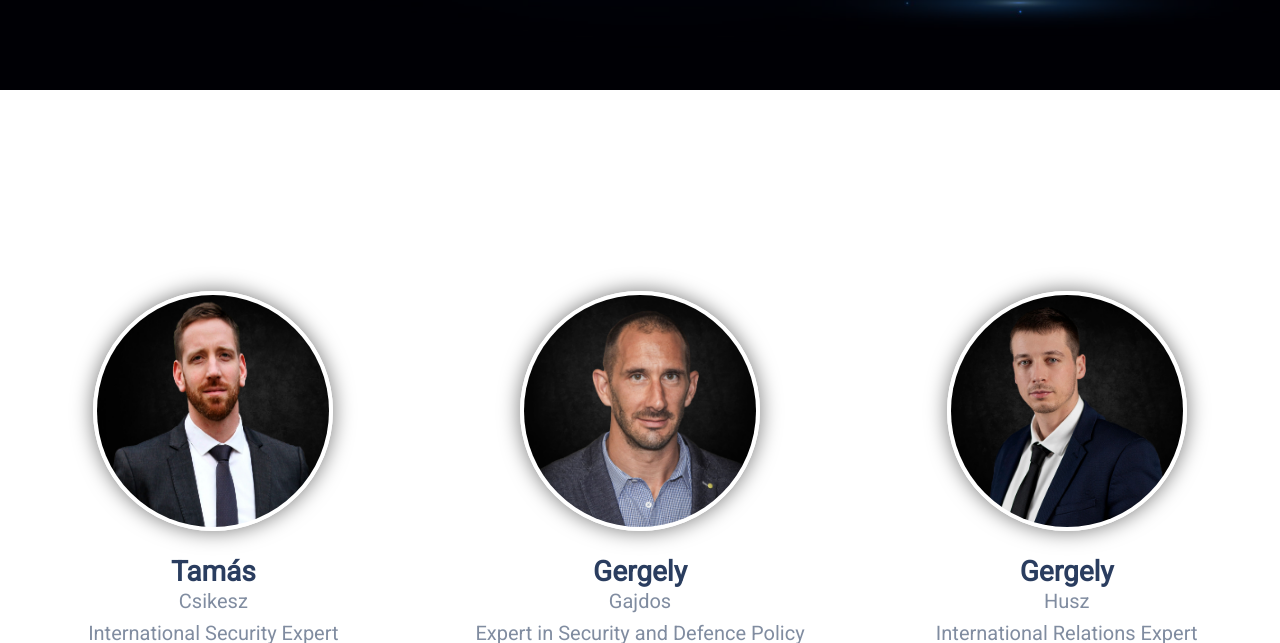
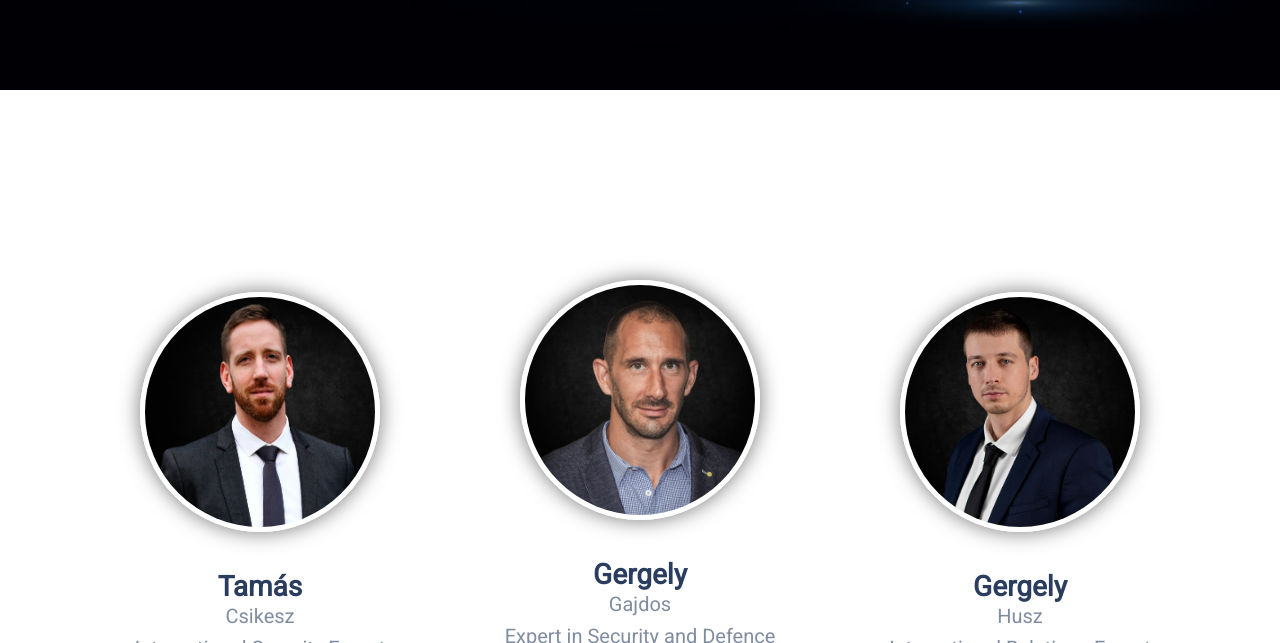
Before and after one commit to SandorNagy/straspect, a plain HTML site: page index.html in a window 1280 px wide. Shown: the part 710-1353 px from the top of the page. Drawn offline with nearby package versions, Linux system fonts and the light colour scheme.

Commit message:
who we are

```diff
--- a/index.html
+++ b/index.html
@@ -88,38 +88,40 @@
 
     <!-- ############### WHOWEARE ############### WHOWEARE ############### WHOWEARE ############### -->
     <section id="whoweare">
-        <!-- Team cards -->
-        <div class="card-group">
-            <!-- Member 1 -->
-            <div class="card firstCard" data-aos-once='true' data-aos="fade-up" data-aos-duration="350" data-aos-delay="400">
+        <div class="container">
+            <div class="row align-items-center members">
+              <div class="col-lg-4">
+                <div class="member" data-aos-once='true' data-aos="fade-up" data-aos-duration="350" data-aos-delay="400">
                     <img src="images/Tamás Csikesz.jpg" class="card-img-top m-2 mx-auto rounded-circle">
-                <div class="card-body">
-                    <h3 class="card-title m-0">Tamás</h3>
-                    <h5 class="card-title m-0">Csikesz</h5>
-                    <h5 class="card-title m-0 mt-2">International Security Expert</h5>
+                    <div class="member-detail">
+                        <h3 class="m-0">Tamás</h3>
+                        <h5 class="m-0">Csikesz</h5>
+                        <h5 class="m-0 mt-2">International Security Expert</h5>
                         <a href="https://www.linkedin.com/in/tam%C3%A1s-csikesz-a6616a13b/" target="_blank"><img class="rounded" src="images/linkedin.png"></a>
                     </div>
                 </div>
-
-            <!-- Member 2 -->
-            <div class="card" data-aos-once='true' data-aos="fade-up" data-aos-duration="350" data-aos-delay="600">
+              </div>
+              <div class="col-lg-4">
+                <div class="member" data-aos-once='true' data-aos="fade-up" data-aos-duration="350" data-aos-delay="600">
                     <img src="images/Gergely Gajdos.jpg" class="card-img-top m-2 mx-auto rounded-circle">
-                <div class="card-body">
-                    <h3 class="card-title m-0">Gergely</h3>
-                    <h5 class="card-title m-0">Gajdos</h5>
-                    <h5 class="card-title m-0 mt-2">Expert in Security and Defence Policy</h5>
+                    <div class="member-detail">
+                        <h3 class="m-0">Gergely</h3>
+                        <h5 class="m-0">Gajdos</h5>
+                        <h5 class="m-0 mt-2">Expert in Security and Defence Policy</h5>
                         <a href="https://www.linkedin.com/in/gergely-g-518a0013a/" target="_blank"><img class="rounded" src="images/linkedin.png"></a>
                     </div>
                 </div>
-
-            <!-- Member 3 -->
-            <div class="card" data-aos-once='true' data-aos="fade-up" data-aos-duration="350" data-aos-delay="800">
+              </div>
+              <div class="col-lg-4">
+                <div class="member" data-aos-once='true' data-aos="fade-up" data-aos-duration="350" data-aos-delay="800">
                     <img src="images/Gergely Husz.jpg" class="card-img-top m-2 mx-auto rounded-circle">
-                <div class="card-body">
-                    <h3 class="card-title m-0">Gergely</h3>
-                    <h5 class="card-title m-0">Husz</h5>
-                    <h5 class="card-title m-0 mt-2">International Relations Expert</h5>
+                    <div class="member-detail">
+                        <h3 class="m-0">Gergely</h3>
+                        <h5 class="m-0">Husz</h5>
+                        <h5 class="m-0 mt-2">International Relations Expert</h5>
                         <a href="https://twitter.com/GergelyHusz" target="_blank"><img class="rounded" src="images/twitter.png"></a>
+                    </div>
+                </div>
               </div>
             </div>
         </div>
--- a/styles/whoweare.css
+++ b/styles/whoweare.css
@@ -1,6 +1,6 @@
 #whoweare
 {
-    overflow: hidden;
+    height: 100%;
 }
 
 #whoweare h1
@@ -9,11 +9,13 @@
     color: #1e225a;
     font-weight: bold;
 }
+
 #whoweare h3
 {
     color: #2A3D5F;
     font-weight: bold;
 }
+
 #whoweare h5
 {
     color: #2a3e5f98;
@@ -22,45 +24,26 @@
 
 #whoweare .card-img-top
 {
-    width: 30vh;
-    height: 30vh;
+    width: 240px;
+    height: 240px;
     background-size: cover;
-    border: 0.5vh solid white;
+    border: 5px solid white;
     transition: border-color 350ms;
     box-shadow: 0px 0vh 2.5vh 0.1vh #00000080;
 }
 
-#whoweare .card-group
+#whoweare .members { height: 100vh; }
+#whoweare .member-detail { margin-top: 30px; }
+#whoweare .member { text-align: center; padding: 30px; }
+#whoweare img { transition: transform 350ms; }
+#whoweare img:hover { transform: scale(1.15); transition: transform 350ms; }
+
+@media only screen and (max-width: 1200px)
 {
-    height: 100%;
-    border: none;
-    align-items: center;
-}
-
-#whoweare .card-body
-{
-    margin: auto;
-    text-align: center;
-    border-radius: 10px;
-}
-#whoweare .card { border: none; }
-#whoweare .card-body img { transition: transform 350ms; }
-#whoweare .card-body img:hover { transform: scale(1.15); }
-
-@media only screen and (max-width: 600px)
-{
+    #whoweare .members { height: 100%; }
     #whoweare
     {
-        height: 100%;
-        padding-top: 80px;
-        padding-bottom: 60px;
+        padding-top: 120px;
+        padding-bottom: 120px;
     }
-    #whoweare .card-img-top
-    {
-        width: 15vh;
-        height: 15vh;
-        margin-bottom: -1.5% !important;
-    }
-    #whoweare .card-title { font-size: 1.2rem; }
-    #whoweare .firstCard { margin-top: 20px; }
 }
```
Lines whose indentation alone changed are shown as unchanged.
